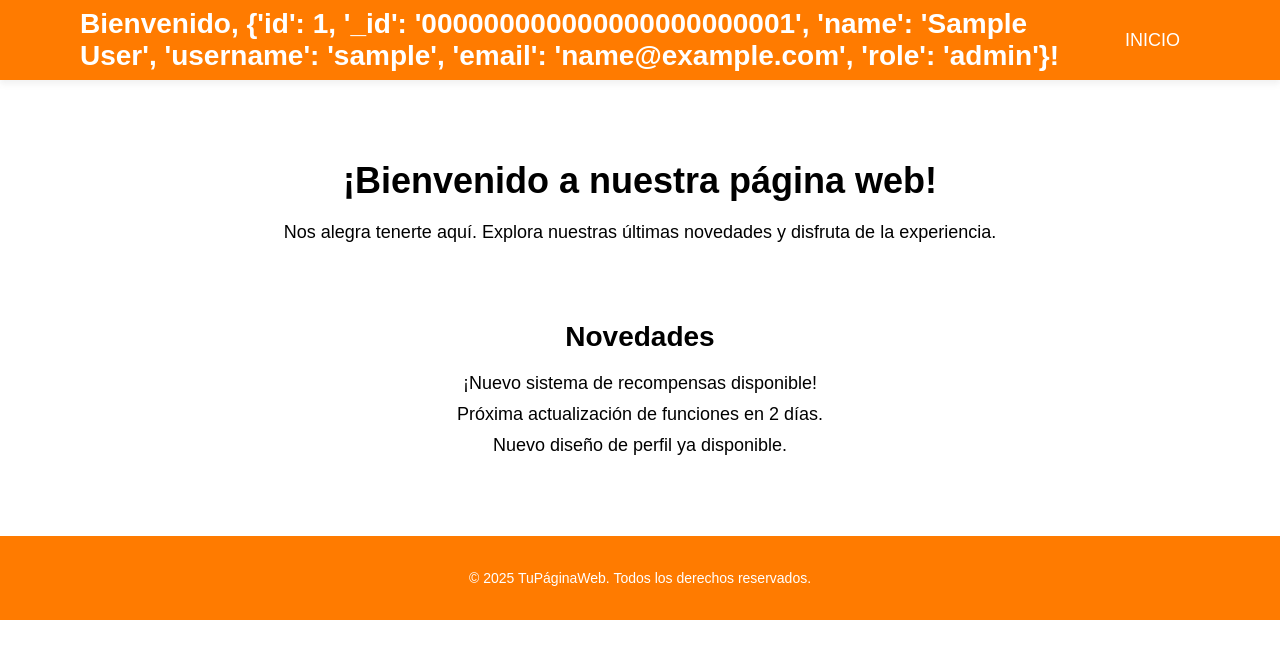
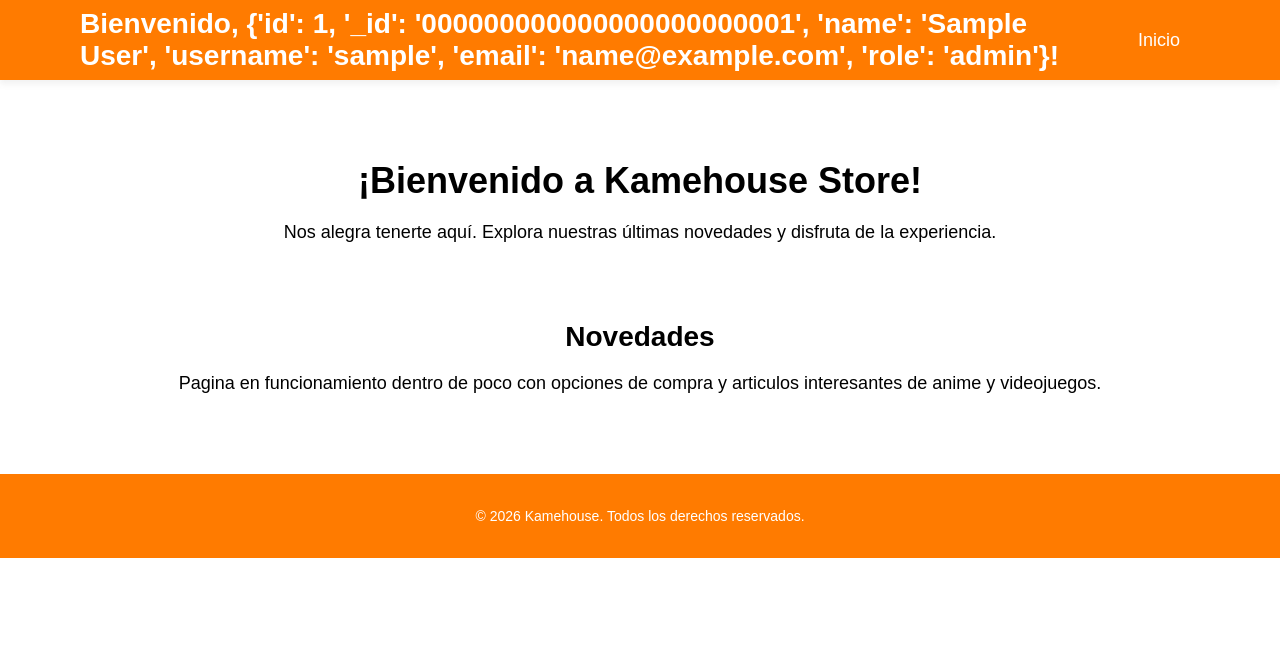
Before and after one commit to YebeGOTY/programacion_III, a Flask app: page /pagina_principal in a window 1280 px wide. Shown: the top 659 px of the page. Run offline with Flask 3, Linux system fonts and the light colour scheme; the visitor is signed in with stand-in values (Sample User, id 1).

Commit message:
modificaciones a html y css

```diff
--- a/static/index.css
+++ b/static/index.css
@@ -49,7 +49,6 @@
     color: #ffffff;
 }
 
-/* Esto controla el contenedor circular */
 .dropdown .dropbtn {
     background-color: #ffffff !important;
     padding: 0 !important;
@@ -59,18 +58,17 @@
     display: flex !important;
     justify-content: center !important;
     align-items: center !important;
-    overflow: hidden !important; /* Esto corta lo que sobra de la foto */
+    overflow: hidden !important;
     border: 2px solid #ffffff !important;
     cursor: pointer;
 }
 
-/* Esto controla la imagen dentro del botón */
 .profile-pic {
     width: 100% !important;
     height: 100% !important;
-    max-width: 45px !important; /* Evita que crezca más que el botón */
+    max-width: 45px !important;
     max-height: 45px !important;
-    object-fit: cover !important; /* Mantiene la proporción sin estirarse */
+    object-fit: cover !important;
     display: block !important;
 }
 
--- a/static/perfil.css
+++ b/static/perfil.css
@@ -6,7 +6,7 @@
     background-position: center;
     background-repeat: no-repeat;
     font-family: 'Arial', sans-serif;
-    background-color: #ff7300;  /* Fondo LightGray */
+    background-color: #ff7300;
     color: #000000;
     margin: 0;
     padding: 0;
@@ -61,7 +61,7 @@
 
 .profile-item span {
     font-weight: bold;
-    color: #000000;  /* Color negro para el texto destacado */
+    color: #000000;
 }
 
 .btn-back {
--- a/static/restablecer.css
+++ b/static/restablecer.css
@@ -51,7 +51,7 @@
 
 .input-container input {
     width: 100%;
-    padding: 10px 40px 10px 10px; /* Ajuste para el ícono */
+    padding: 10px 40px 10px 10px;
     font-size: 1rem;
     border: 1px solid #ddd;
     border-radius: 5px;
--- a/static/styles.css
+++ b/static/styles.css
@@ -87,7 +87,7 @@
     text-transform: uppercase;
     cursor: pointer;
     transition: all 0.3s ease, transform 0.2s ease;
-    box-shadow: 0 4px 15px rgba(167, 167, 167, 0.1); /* Sombra más tenue */
+    box-shadow: 0 4px 15px rgba(167, 167, 167, 0.1);
 }
 
 .btn:hover {
--- a/templates/index.html
+++ b/templates/index.html
@@ -3,7 +3,8 @@
 <head>
     <meta charset="UTF-8">
     <meta name="viewport" content="width=device-width, initial-scale=1.0">
-    <title>Página Principal</title>
+    <title>Kamehouse Store Oficial</title>
+    <link rel="shortcut icon" href="../static/img/fondos/favicon.png" type="image/x-icon">
     <link rel="stylesheet" href="../static/index.css">
     <link rel="stylesheet" href="https://cdnjs.cloudflare.com/ajax/libs/font-awesome/6.0.0-beta3/css/all.min.css">
 </head>
@@ -14,7 +15,7 @@
                 <h1>Bienvenido, {{ usuario }}!</h1>
             </div>
             <ul class="navbar-menu">
-                <li><a href="/pagina_principal">INICIO</a></li>
+                <li><a href="/pagina_principal">Inicio</a></li>
                 <li class="dropdown">
                     <img src="{{ url_for('static', filename='img/fondos/goku_icon.jfif') }}" alt="Foto" class="profile-pic">
                     <div class="dropdown-content">
@@ -45,22 +46,20 @@
 
     <main class="main-container">
         <div class="welcome-text">
-            <h2>¡Bienvenido a nuestra página web!</h2>
+            <h2>¡Bienvenido a Kamehouse Store!</h2>
             <p>Nos alegra tenerte aquí. Explora nuestras últimas novedades y disfruta de la experiencia.</p>
         </div>
 
         <section class="novedades">
             <h3>Novedades</h3>
             <ul>
-                <li>¡Nuevo sistema de recompensas disponible!</li>
-                <li>Próxima actualización de funciones en 2 días.</li>
-                <li>Nuevo diseño de perfil ya disponible.</li>
+                <li>Pagina en funcionamiento dentro de poco con opciones de compra y articulos interesantes de anime y videojuegos.</li>
             </ul>
         </section>
     </main>
 
     <footer>
-        <p>&copy; 2025 TuPáginaWeb. Todos los derechos reservados.</p>
+        <p>&copy; 2026 Kamehouse. Todos los derechos reservados.</p>
     </footer>
 
     <script>
--- a/templates/login.html
+++ b/templates/login.html
@@ -3,7 +3,8 @@
 <head>
     <meta charset="UTF-8">
     <meta name="viewport" content="width=device-width, initial-scale=1.0">
-    <title>Iniciar Sesión</title>
+    <title>Login - Kamehouse Store</title>
+    <link rel="shortcut icon" href="../static/img/fondos/favicon.png" type="image/x-icon">
     <link href="https://cdnjs.cloudflare.com/ajax/libs/font-awesome/6.0.0-beta3/css/all.min.css" rel="stylesheet">
     <link rel="stylesheet" href="../static/styles.css">
     <script defer src="../static/app.js"></script>
--- a/templates/recuperar_contrasena.html
+++ b/templates/recuperar_contrasena.html
@@ -3,7 +3,8 @@
 <head>
     <meta charset="UTF-8">
     <meta name="viewport" content="width=device-width, initial-scale=1.0">
-    <title>Recuperar Contraseña</title>
+    <title>Recuperar Contraseña - Kamehouse Store</title>
+    <link rel="shortcut icon" href="../static/img/fondos/favicon.png" type="image/x-icon">
     <link rel="stylesheet" href="../static/contrasena.css">
     <link rel="stylesheet" href="https://cdnjs.cloudflare.com/ajax/libs/font-awesome/6.0.0-beta3/css/all.min.css">
 </head>
--- a/templates/register.html
+++ b/templates/register.html
@@ -3,7 +3,8 @@
 <head>
     <meta charset="UTF-8">
     <meta name="viewport" content="width=device-width, initial-scale=1.0">
-    <title>Registro de Usuario</title>
+    <title>Register - Kamehouse Store</title>
+    <link rel="shortcut icon" href="../static/img/fondos/favicon.png" type="image/x-icon">
     <link href="https://cdnjs.cloudflare.com/ajax/libs/font-awesome/6.0.0-beta3/css/all.min.css" rel="stylesheet">
     <link rel="stylesheet" href="../static/styles.css">
     <script defer src="../static/app.js"></script>
--- a/templates/restablecer_contrasena.html
+++ b/templates/restablecer_contrasena.html
@@ -3,7 +3,8 @@
 <head>
     <meta charset="UTF-8">
     <meta name="viewport" content="width=device-width, initial-scale=1.0">
-    <title>Restablecer Contraseña</title>
+    <title>Restablecer Contraseña - Kamehouse Store</title>
+    <link rel="shortcut icon" href="../static/img/fondos/favicon.png" type="image/x-icon">
     <link rel="stylesheet" href="../static/restablecer.css">
     <link rel="stylesheet" href="https://cdnjs.cloudflare.com/ajax/libs/font-awesome/6.0.0-beta3/css/all.min.css">
 </head>
```
Also changed, not shown: templates/mi_perfil.html (+4 -3 lines), static/img/fondos/favicon.png (renamed from templates/continuar.png).
